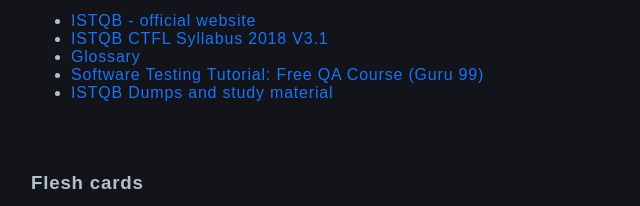
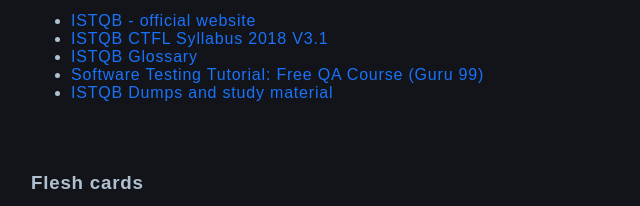
Before and after one commit to annasabbagh/ISTQB---test-preparation, a plain HTML site: page index.html in a window 1280 px wide. Shown: the part 172-378 px from the top of the page, 19-659 px from the left. Drawn offline with Linux system fonts and the light colour scheme.

Commit message:
Links added

```diff
--- a/index.html
+++ b/index.html
@@ -28,7 +28,7 @@
           <a
             target="_blank"
             href="https://www.istqb.org/downloads/glossary.html#:~:text=The%20ISTQB%C2%AE%20Standard%20Glossary,official%20ISTQB%C2%AE%20Glossary%20Application."
-            >Glossary</a
+            >ISTQB Glossary</a
           >
         </li>
         <li>
```
